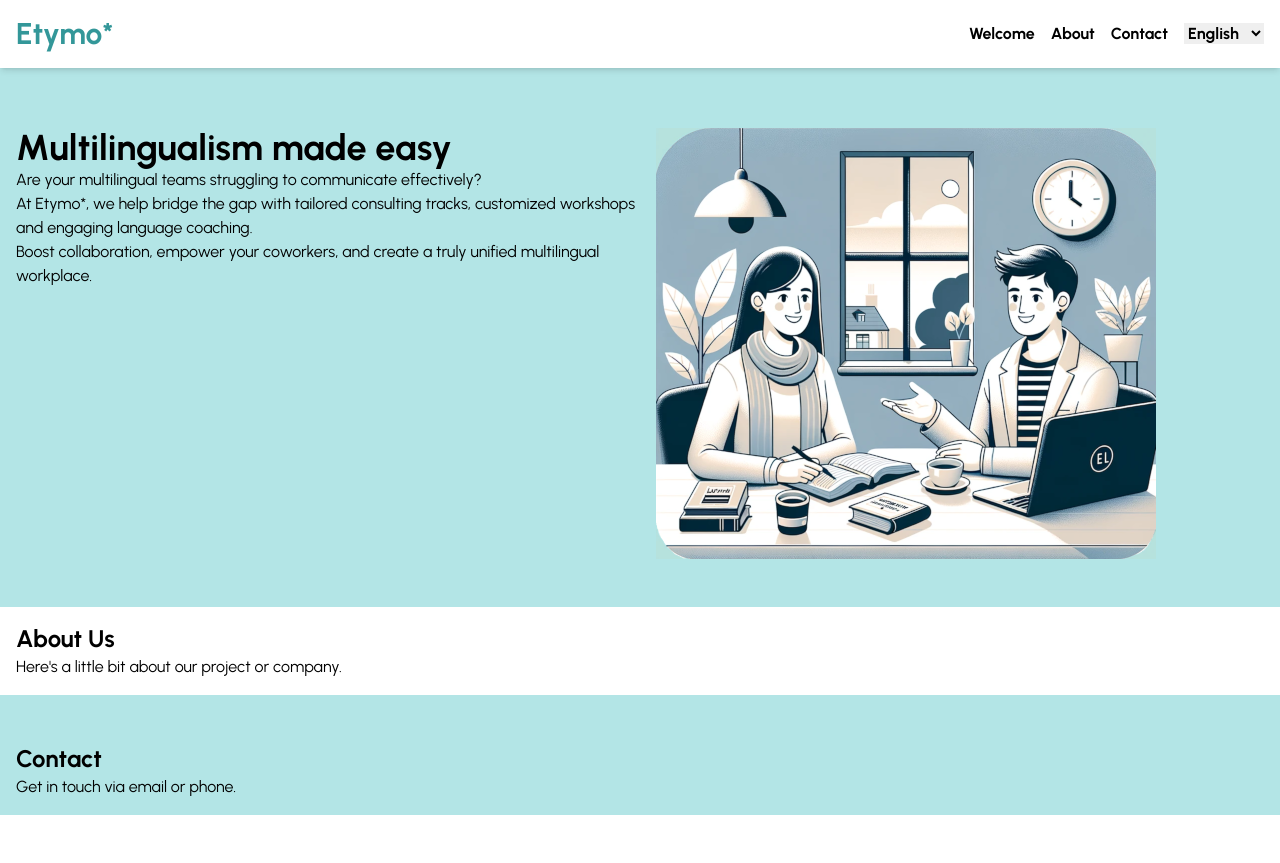
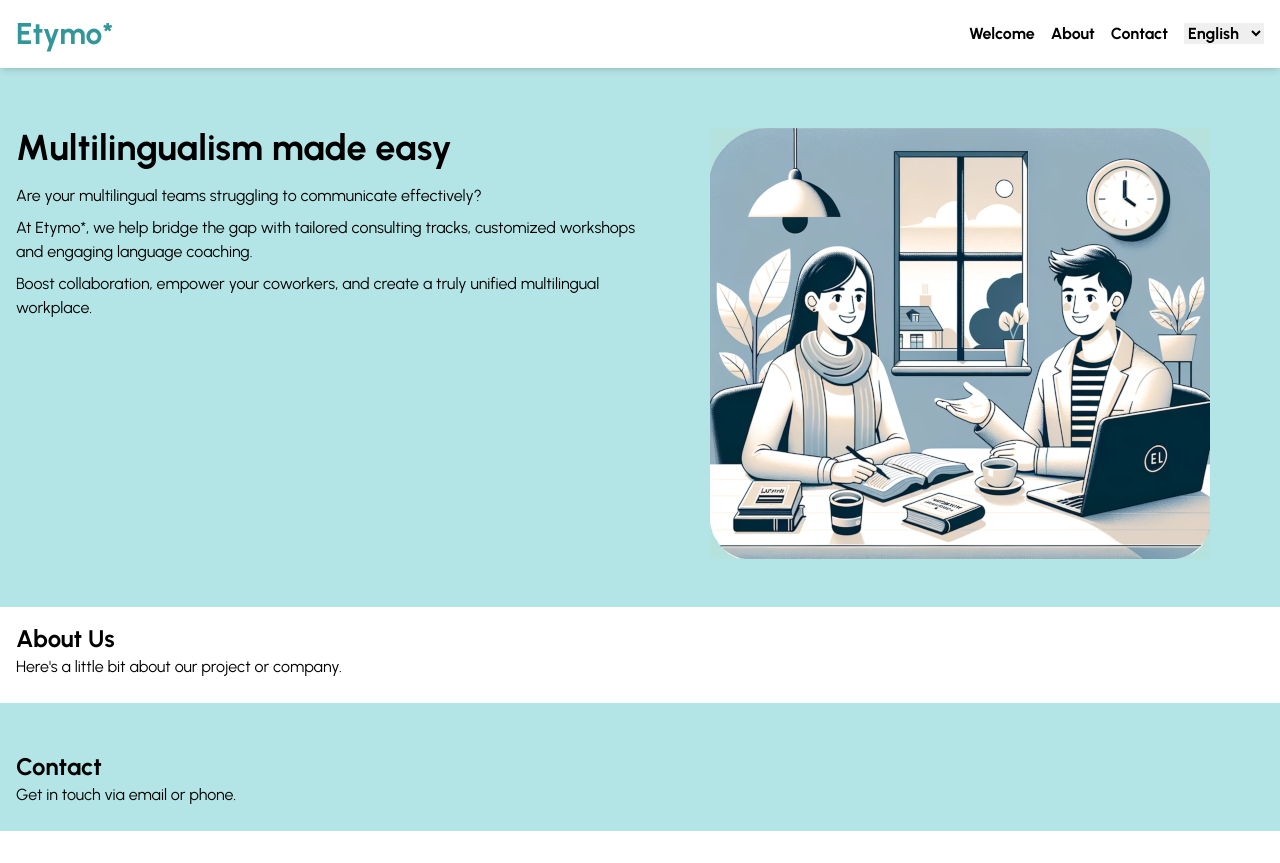
Before and after one commit to olivierpierre85/etymo, a Vue app: page / in a window 1280 px wide. Built offline with nearby package versions, Linux system fonts and the light colour scheme.

Commit message:
better p

```diff
--- a/src/App.vue
+++ b/src/App.vue
@@ -19,12 +19,12 @@
     <div class="pt-20 bg-custom-blue">
       <section id="multilingualism" class="my-8 p-4 flex">
         <div class="flex-1">
-          <h2 class="text-4xl font-semibold">{{ t('multilingualism_title') }}</h2>
+          <h2 class="text-4xl font-semibold pb-4">{{ t('multilingualism_title') }}</h2>
           <p>{{ t('multilingualism_content_1') }}</p>
           <p>{{ t('multilingualism_content_2') }}</p>
           <p>{{ t('multilingualism_content_3') }}</p>
         </div>
-        <div class="flex-1">
+        <div class="flex-1 flex justify-center items-center">
           <img :src="image01" alt="Illustration of two people working at a desk" class="ml-4">
         </div>
       </section>
@@ -41,7 +41,9 @@
 </template>
 
 <style scoped>
-/* Additional styling can go here */
+p {
+  margin-bottom: 0.5rem;
+}
 </style>
 
 <script>
```
